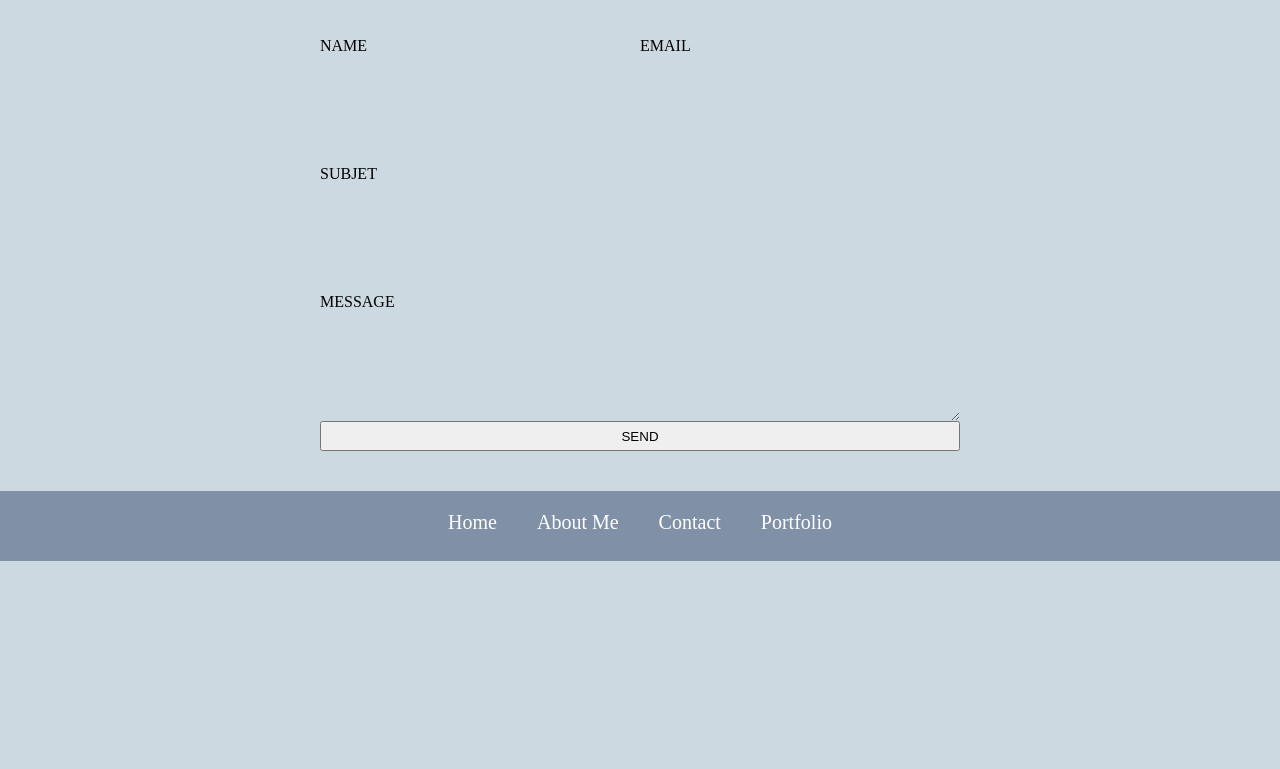
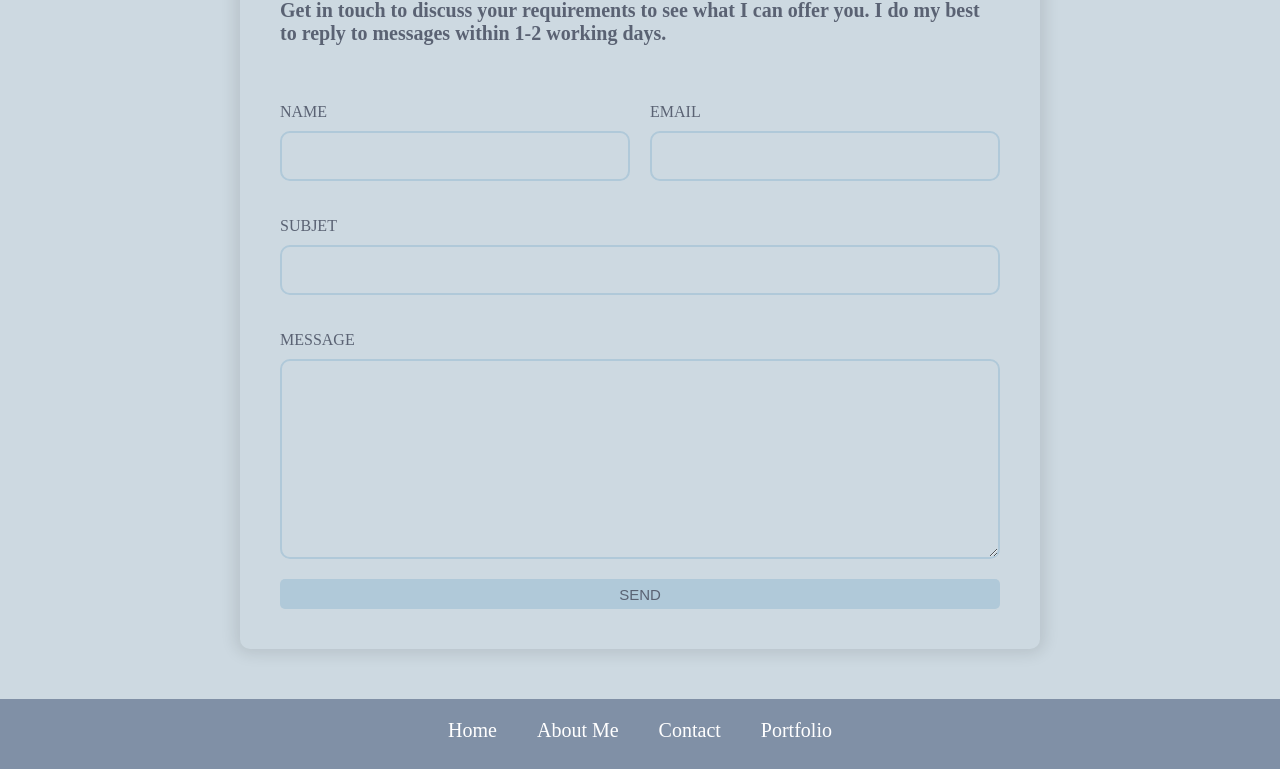
Before and after one commit to Luismiguelsimonetti/-PreEntrega3-Simonetti-, a plain HTML site: page assets/pages/contact.html in a window 1280 px wide. Shown: the part 201-970 px from the top of the page. Before the commit the page ends 800 px from the top, so only its background shows below. Drawn offline with nearby package versions, Linux system fonts and the light colour scheme.

Commit message:
formulario finalizado

```diff
--- a/assets/pages/contact.html
+++ b/assets/pages/contact.html
@@ -19,9 +19,13 @@
             </ul>
     </Nav>
 
-    <main>
+    <main class="menu_contact">
         <form class="formulario" action="">
-                <h3>Contact me</h3>
+                <h3>Contact me
+                <h4>Get in touch to discuss your requirements to see what I can offer you.
+                    I do my best to reply to messages within 1-2 working days.
+                </h4>
+                </h3>
                 <label>
                     NAME
                     <input type="text" name="nameandsurname" required>
--- a/assets/src/scss/_formulario.scss
+++ b/assets/src/scss/_formulario.scss
@@ -1,51 +1,75 @@
 .formulario{
+    box-shadow: 0px 0px 15px 5px rgba(0,0,0,0.10);
+    color: #5A6273;
     padding: 30px;
     display: grid;
-    max-width: 700px;
+    max-width: 800px;
     margin: 10px auto;
     border-radius: 10px;
     grid-template-columns: 1fr 1fr ;
-    grid-template-rows: 1fr 1fr 1fr 1fr 30px;
+    grid-template-rows: 40px 1fr 1fr 1fr 2fr 60px;
     grid-template-areas:  "titulo titulo"
+                          "texto texto"
                           "nameandsurname  email"
                           "subjet  subjet"
                           "message message"
                             "btn   btn";
+             label {
+                    display: flex;
+                    flex-direction: column;
+                    gap: 10px;
+                    padding: 0px 10px;
+
+                    input, textarea{
+                      background-color: transparent;
+                      border: 2px solid #B0C9D9;
+                      border-radius: 10px;
+                      outline: none;
+                    }
+                    textarea {
+                      height: 200px;}
+                    input {
+                      height: 50px;
+
+                    }
+
+                  }
+
 
 }
 
 .formulario h3:nth-child(1){
   grid-area: titulo;
+  font-size: 30px;
+  margin: 10px;
 }
-.formulario label:nth-child(2){
+
+.formulario h4:nth-child(2){
+  grid-area: texto;
+  font-size: 20px;
+  margin: 10px;
+}
+
+.formulario label:nth-child(3){
   grid-area: nameandsurname;
 }
-.formulario label:nth-child(3){
+.formulario label:nth-child(4){
   grid-area: email;
 }
-.formulario label:nth-child(4){
+.formulario label:nth-child(5){
   grid-area: subjet;
 }
-.formulario label:nth-child(5){
+.formulario label:nth-child(6){
   grid-area: message;
 }
-.formulario button:nth-child(6){
+.formulario button:nth-child(7){
   grid-area: btn;
+  background-color: #B0C9D9;
+  border-radius: 5px;
+  border: 0px;
+  color: #5A6273;
+  font-size: 15px;
+  margin: 10px;
+  margin-top: 20px;
+
 }
-
-
-.formulario > label {
-  display: flex;
-  flex-direction: column;
-  gap: 10px;
-}
-
-.formulario > label > input, .formulario > label > textarea{
-  background-color: transparent;
-  border: 0;
-  border-bottom: 1px;
-  outline: none;
-}
-.formulario > label > textarea {
-  height: 100px;
-}
--- a/assets/src/scss/style.scss
+++ b/assets/src/scss/style.scss
@@ -10,7 +10,9 @@ ul{
 a {
     text-decoration: none;
 }
-
+.menu_contact {
+    margin: 50px 0px;
+}
 @import "navegador";
 @import "footer";
 @import "home";
```
Also changed, not shown: assets/css/style.css, 1 other file.
